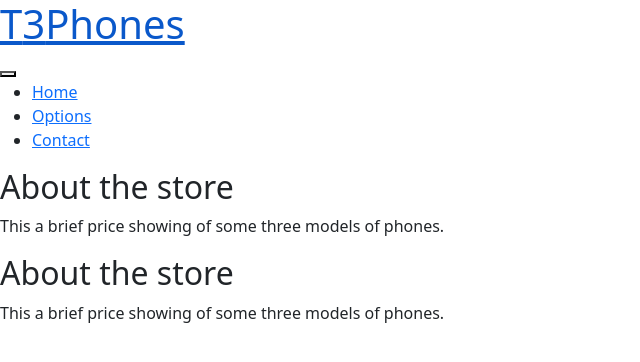
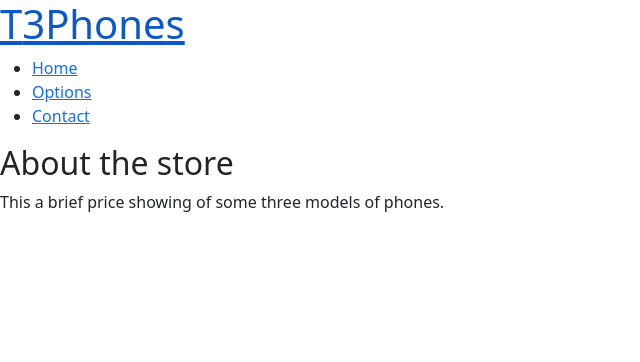
Before and after one commit to MorganeTassoneiro/-ssp-ca3, a plain HTML site: page views/index.html in a window 1280 px wide. Shown: the whole page, without its empty margins (0-640 px from the left). Drawn offline with Linux system fonts and the light colour scheme.

```diff
--- a/views/index.html
+++ b/views/index.html
@@ -19,9 +19,6 @@
 
             <nav id="nav">
 
-                <button id="btn-mobile">
-                    <span id="hamburger"></span>
-                </button>
 
                 <ul id="menu">
 
@@ -44,12 +41,3 @@
             </div>
 
         </div>
-
-        <div id="landing">
-
-            <h2>About the store</h2>
-
-            <p> This a brief price showing of some three models of phones.  </p>
-        </div>
-
-    </div>
```
